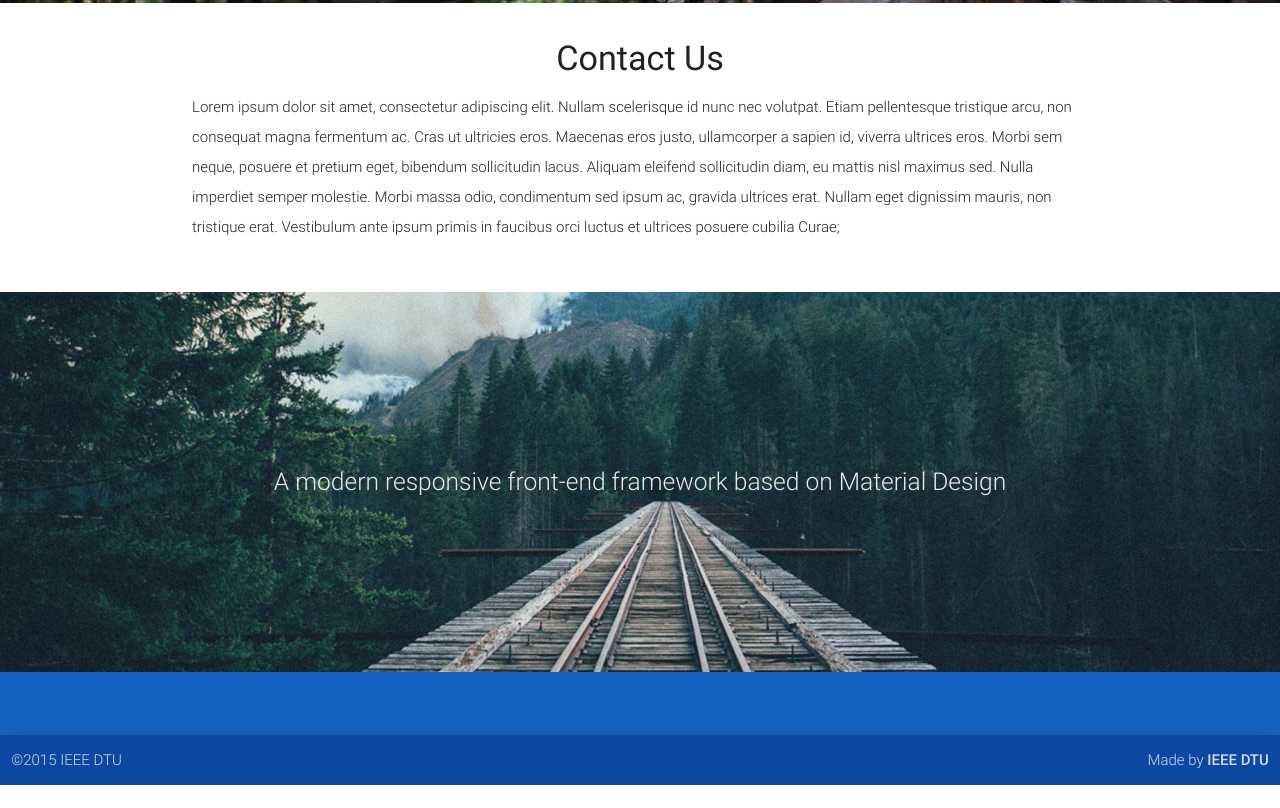
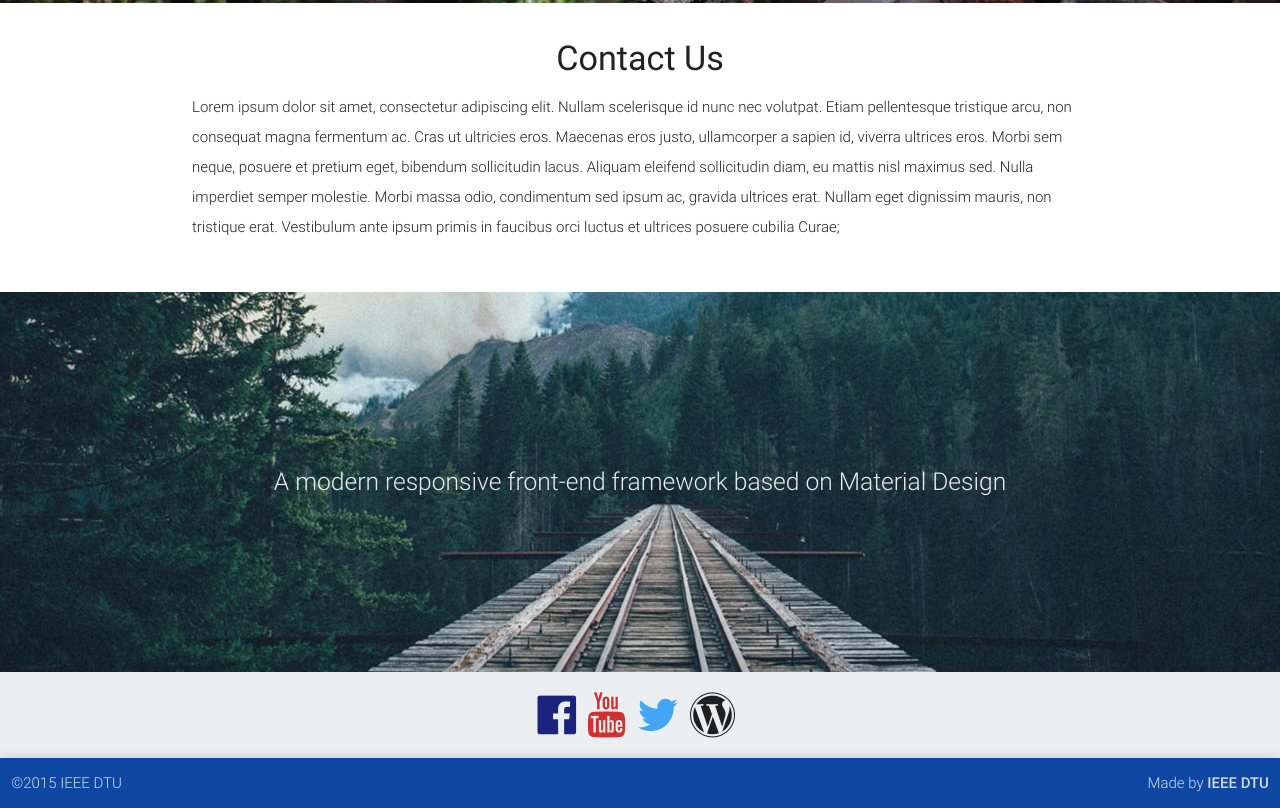
Before and after one commit to shikhadahiya/id-website, a plain HTML site: page index.html in a window 1280 px wide. Shown: the part 1338-2146 px from the top of the page. Before the commit the page ends 2123 px from the top, so only its background shows below. Drawn offline with nearby package versions, Linux system fonts and the light colour scheme.

Commit message:
footer logo

```diff
--- a/index.html
+++ b/index.html
@@ -8,7 +8,9 @@
     <!-- CSS  -->
     <link href="https://fonts.googleapis.com/icon?family=Material+Icons" rel="stylesheet">
     <link href="css/materialize.css" type="text/css" rel="stylesheet" media="screen,projection" />
-    <link href="css/style.css" type="text/css" rel="stylesheet" media="screen,projection" /> </head>
+    <link href="css/style.css" type="text/css" rel="stylesheet" media="screen,projection" />
+    <link href="css/font-awesome.min.css" type="text/css" rel="stylesheet">
+</head>
 
 <body>
 
@@ -116,12 +118,12 @@
         </div>
         <div class="parallax"><img src="background3.jpg" alt="Unsplashed background img 3"></div>
     </div>
-    <footer class="page-footer blue darken-3">
+    <footer class="page-footer blue-grey lighten-5 z-depth-5 ">
         <div class="container">
-            <div class="row center-align ">
-                <i class="fa fa-facebook-official fa-3x " aria-hidden="true "></i> &nbsp;
-                <i class="fa fa-youtube fa-3x" aria-hidden="true"></i> &nbsp;
-                <i class="fa fa-twitter fa-3x " aria-hidden="true"></i> &nbsp;
+            <div class="row center-align">
+                <i class="fa fa-facebook-official fa-3x indigo-text text-darken-4  " aria-hidden="true "></i> &nbsp;
+                <i class="fa fa-youtube fa-3x red-text text-darken-2 " aria-hidden="true"></i> &nbsp;
+                <i class="fa fa-twitter blue-text fa-3x text-lighten-1 " aria-hidden="true"></i> &nbsp;
                 <i class="fa fa-wordpress fa-3x" aria-hidden="true"></i> &nbsp;
             </div>
         </div>
```
